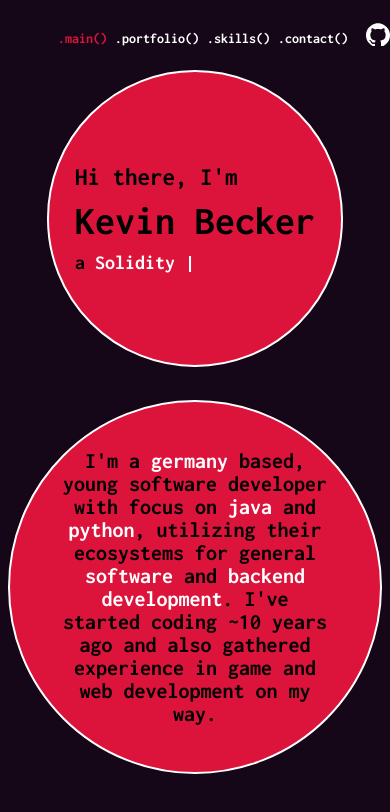
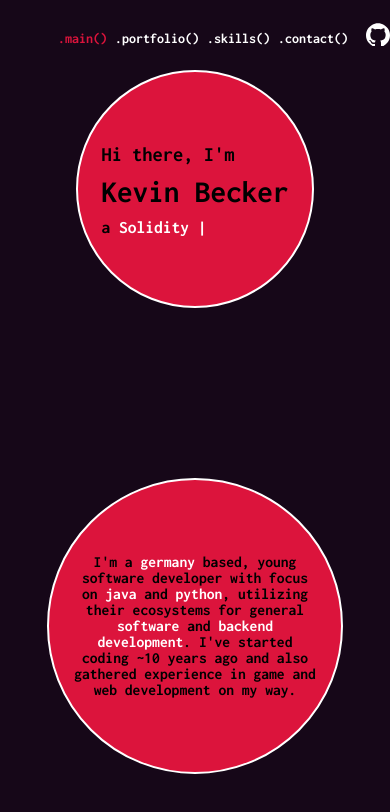
Before and after one commit to MrElektronz/portfolio-frontend, a React (Create React App) app: page / in a window 390 px wide. Shown: the top 812 px of the page. Built offline with nearby package versions, Linux system fonts and the light colour scheme.

Commit message:
added better responsive design to main and skills page, fixed a bug happening when moving the cards

```diff
--- a/src/components/main/main.scss
+++ b/src/components/main/main.scss
@@ -14,12 +14,12 @@
 
 
     .window{
-        padding: 70px 160px;
         flex: 1;
         overflow: hidden;
         display: flex;
         justify-content: space-between;
         align-items: center;
+        padding: 70px;
 
         @include mobile{
             flex-direction: column;
@@ -27,9 +27,10 @@
         }
 
 
+
         .leftTextContainer{
-            width: 25vw;
-            height: 25vw;
+            width: 30vw;
+            height: 30vw;
             background-color: $highlight;
             border-radius: 50%;
             border: 2px solid $textColor;
@@ -38,38 +39,47 @@
             justify-content: center;
             animation: drop 0.3s 1;
 
-            @include mobile{
+           /* @include mobile{
                 width: 75vw;
                 height: 75vw;
+
+            }*/
+
+            @include mobile{
+                width: 60vw;
+                height: 60vw;
             }
 
             .wrapper{
                 max-height: inherit;
 
                 h1{
-                    font-size: 60px;
+                    //font-size: 60px;
+                    font-size: 4vw;
                     margin: 10px 0;
 
                     @include mobile{
-                        font-size: 40px;
+                        font-size: 8vw;
                     }
                 }
                 h2{
-                    font-size: 35px;
+                    font-size: 2.25vw;
+                    //font-size: 35px;
                     margin: 10px 0;
 
 
                     @include mobile{
-                        font-size: 25px;
+                        font-size: 5.25vw;
                     }
 
                 }
                 h3{
-                    font-size: 30px;
+                    font-size: 2vw;
+                    //font-size: 30px;
                     margin: 10px 0;
 
                     @include mobile{
-                        font-size: 20px;
+                        font-size: 4.5vw;
                     }
 
                     span{
@@ -99,10 +109,12 @@
 
             border-radius: 50%;
             background-color: $highlight;
-            margin-top: 100px;
-            margin-right: 100px;
-            height: 650px;
-            width: 650px;
+            //margin-right: 100px;
+            //height: 650px; kept it from resizing if resizing window
+            //width: 650px;
+            margin-right: 5vw;
+            width: 40vw;
+            height: 40vw;
             align-items: center;
             border: 2px solid $textColor;
 
@@ -112,12 +124,19 @@
 
 
             @include mobile{
+                margin-right: 0vw;
+                width: 75vw;
+                height: 75vw;
+            }
+
+
+           /* @include mobile{
                 width: 95vw;
                 height: 95vw;
                 margin-top: 0px;
                 margin-right: 0px;
                 overflow: hidden;
-            }
+            }*/
 
 
             .wrapper{
@@ -125,14 +144,19 @@
                 h2{
                     text-align: center;
                     justify-content: center;
-                    font-size: 30px;
-                    margin: 60px 100px;
+                    font-size: 2.25vw;
+                    margin: 4vw 6vw;
 
 
-                    @include mobile{
+                   /* @include mobile{
                         font-size: 22px;
                         margin: 60px 48px;
+                    }*/
+
+                    @include mobile{
+                        font-size: 4vw;
                     }
+
                     span{
                         color:$textColor;
                     }
--- a/src/components/portfolio/Card.jsx
+++ b/src/components/portfolio/Card.jsx
@@ -1,7 +1,7 @@
 import React from "react";
 import Tilt from "react-parallax-tilt";
 
-const Card = ({handlePointerEvent, name, img, cardStyle, handleHoverEvent}) => {
+const Card = ({handlePointerEvent, name, img, href, desc, cardStyle, handleHoverEvent}) => {
 
 
     return (
@@ -15,10 +15,9 @@ const Card = ({handlePointerEvent, name, img, cardStyle, handleHoverEvent}) => {
         onMouseLeave={handleHoverEvent}>
             <img src={img} alt={name} />
             <div className="cardContent">
-              <h2>Stock analysis</h2>
-              <h3>Lorem ipsum, dolor sit amet consectetur adipisicing elit. Laudantium accusamus tempora magni,
-                in pariatur ipsam sint illo ducimus minima ab? Dolores illum provident, cumque distinctio reiciendis laudantium quasi ullam dignissimos.</h3>
-                <a href="https://craws.uber.space/"  target="_blank" rel="noopener noreferrer">Try out!</a>
+              <h2>{name}</h2>
+              <h3>{desc}</h3>
+                <a href={href}  target="_blank" rel="noopener noreferrer">Try out!</a>
             </div>
         </div>
         </Tilt>
--- a/src/components/portfolio/Portfolio.jsx
+++ b/src/components/portfolio/Portfolio.jsx
@@ -11,20 +11,28 @@ export default function Portfolio() {
 
     const data = [
     {
-      name: "simon",
+      name: "Stock Analysis",
       img: "https://www.schwab.com/resource-center/insights/sites/g/files/eyrktu156/files/analysis-graph-960x537.jpg",
+      href: "https://craws.uber.space/",
+      desc: "Lorem ipsum dolor sit amet consectetur adipisicing elit. Consequatur fuga officia, esse cumque nulla asperiores autem voluptatum beatae saepe eligendi reiciendis corrupti aut dolorum recusandae consectetur perspiciatis sint voluptates nihil.",
     },
     {
       name: "neo",
       img: "https://imgur.com/RF2a3PB.jpg",
+      href: "https://craws.uber.space/",
+      desc: "Lorem ipsum, dolor sit amet consectetur adipisicing elit. Officia saepe alias dolorem sunt asperiores sint in necessitatibus temporibus accusantium voluptate."
     },
     {
       name: "morpheus",
       img: "https://imgur.com/B0SNpZI.jpg",
+      href: "https://craws.uber.space/",
+      desc: "Lorem ipsum dolor sit amet consectetur, adipisicing elit. Ea, reiciendis."
     },
     {
       name: "trinity",
       img: "https://imgur.com/KnXHM0K.jpg",
+      href: "https://craws.uber.space/",
+      desc: "Lorem ipsum dolor sit, amet consectetur adipisicing elit. Iure nulla perspiciatis cum!"
     },
   ];
 
@@ -157,7 +165,7 @@ export default function Portfolio() {
         return;
       }
       /* set the left style property of the card to the offset value */
-      card.style.left = offset + "px";
+      //card.style.left = offset + "px";
     }
 
     function onPointerEnd(e) {
--- a/src/components/skills/skills.scss
+++ b/src/components/skills/skills.scss
@@ -131,6 +131,19 @@
     border-radius: 10px;
 }
 
+@include mobile{
+
+    .skills_title{
+        font-size: 6.5vw;
+    }
+    .skills_subtitle{
+        font-size: 4.25vw;
+    }
+
+}
+
+
+
 .active .skills_title{
     color: $textColor2;
 }
--- a/src/global.scss
+++ b/src/global.scss
@@ -8,7 +8,7 @@ $textColor: #FFFFFF;
 $textColor2:black;
 
 
-$width:  425px;
+$width:  510px;
 
 @mixin mobile {
     @media (max-width: #{$width}){
```
